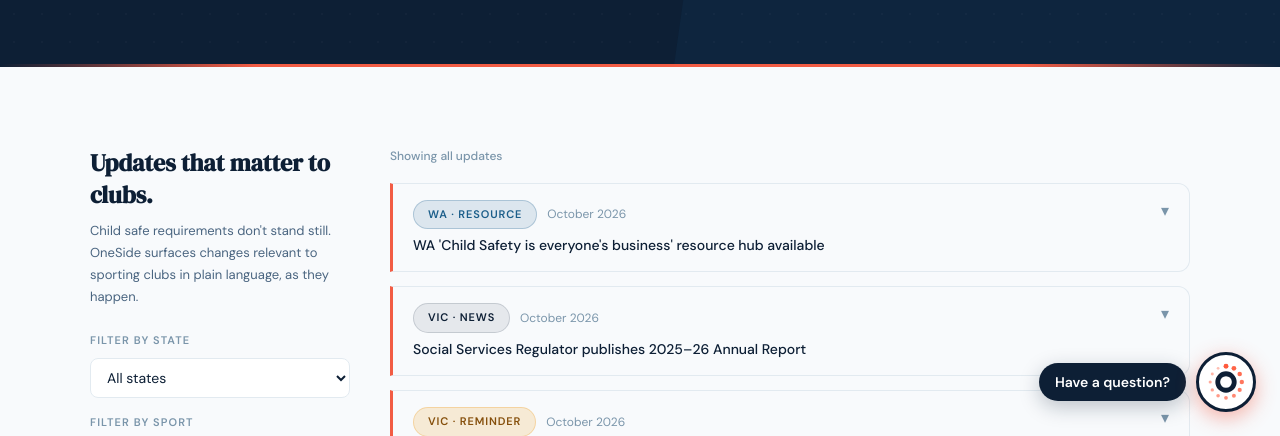
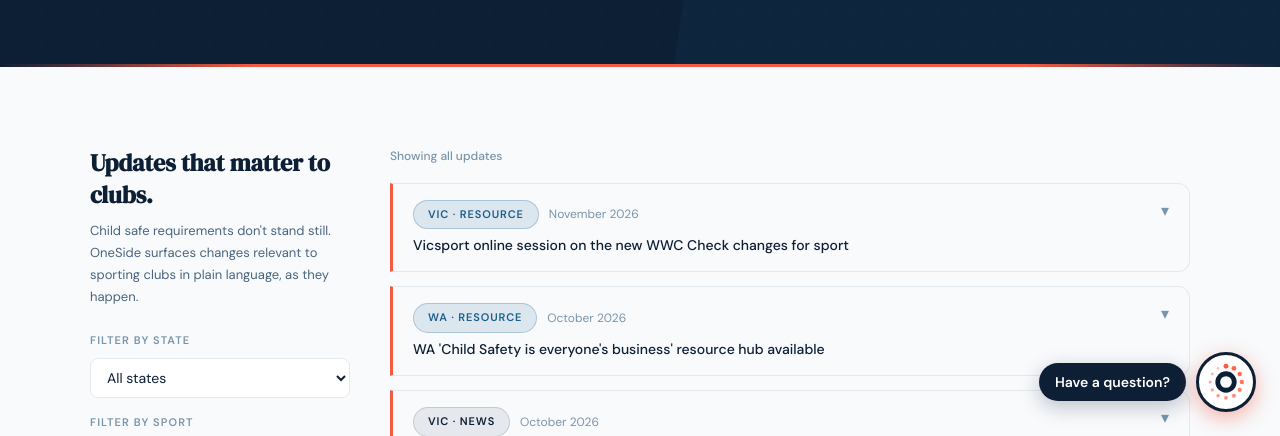
Before and after one commit to OneSideAus/OneSide-Australia-Website, a plain HTML site: page updates.html in a window 1280 px wide. Shown: the part 364-800 px from the top of the page. Drawn offline with nearby package versions, Linux system fonts and the light colour scheme.

Commit message:
Add update: Vicsport online session on the new WWC Check changes for sport

```diff
--- a/updates.html
+++ b/updates.html
@@ -129,6 +129,7 @@
         <div>
           <div style="font-size:12px;font-weight:500;color:var(--text-light);margin-bottom:16px;" id="updates-count">Showing all updates</div>
           <div id="updates-list">
+            <div class="update-card" data-region="vic" data-sport="all" data-sortdate="2026-11"><div class="uc-head" onclick="toggleUpdate(this.closest('.update-card'))"><div class="uc-head-inner"><div class="uc-meta"><span class="uc-tag t-resource">VIC · Resource</span><span class="uc-date">November 2026</span></div><h5>Vicsport online session on the new WWC Check changes for sport</h5></div><span class="uc-chevron">▾</span></div><div class="uc-body"><p>Vicsport is running a free online Child Safe Sport Community of Practice on Monday 16 November 2026, 10:30am to 12:00pm, on the Working with Children Check changes that started on 19 October 2026. It will cover WWC Connect, the mandatory child safety training and how to put the changes into practice in sporting organisations, clubs and associations. Registrations close at 11:55pm on 15 November 2026.</p><a href="https://www.vicsport.com.au/events/388720" class="uc-source-link" target="_blank" rel="noopener">Read more at Vicsport ↗</a></div></div>
             <div class="update-card" data-region="wa" data-sport="all" data-sortdate="2026-10"><div class="uc-head" onclick="toggleUpdate(this.closest('.update-card'))"><div class="uc-head-inner"><div class="uc-meta"><span class="uc-tag t-resource">WA · Resource</span><span class="uc-date">October 2026</span></div><h5>WA &#39;Child Safety is everyone&#39;s business&#39; resource hub available</h5></div><span class="uc-chevron">▾</span></div><div class="uc-body"><p>The Department of Communities has a &#39;Child Safety is everyone&#39;s business&#39; page with child safe resources for organisations, families and young people, including how organisations can prioritise the safety of children. The 10 National Principles for Child Safe Organisations are not yet embedded into legislation for WA, but the WA Government has committed to introducing a Child Safe Standards Scheme with Ombudsman WA leading its design.</p><a href="https://www.wa.gov.au/organisation/department-of-communities/child-safety-everyones-business" class="uc-source-link" target="_blank" rel="noopener">Read more at Department of Communities (WA) ↗</a></div></div>
             <div class="update-card" data-region="vic" data-sport="all" data-sortdate="2026-10"><div class="uc-head" onclick="toggleUpdate(this.closest('.update-card'))"><div class="uc-head-inner"><div class="uc-meta"><span class="uc-tag t-news">VIC · News</span><span class="uc-date">October 2026</span></div><h5>Social Services Regulator publishes 2025–26 Annual Report</h5></div><span class="uc-chevron">▾</span></div><div class="uc-body"><p>The Social Services Regulator (SSR) has published its second annual report, covering the 2025–26 financial year. The report highlights the SSR&#39;s progress following the Rapid Child Safety Review, with an expansion of the SSR&#39;s remit to include delivering the Working with Children Check, NDIS Worker Screening Check, the Reportable Conduct Scheme and taking a greater role in upholding the Child Safe Standards.</p><a href="https://www.vic.gov.au/social-services-regulator-2025-26-annual-report" class="uc-source-link" target="_blank" rel="noopener">Read more at Social Services Regulator ↗</a></div></div>
             <div class="update-card" data-region="vic" data-sport="all" data-sortdate="2026-10"><div class="uc-head" onclick="toggleUpdate(this.closest('.update-card'))"><div class="uc-head-inner"><div class="uc-meta"><span class="uc-tag t-reminder">VIC · Reminder</span><span class="uc-date">October 2026</span></div><h5>Unfinished WWC Check applications may be deleted from 19 October</h5></div><span class="uc-chevron">▾</span></div><div class="uc-body"><p>Anyone who starts an online Working with Children Check application but doesn&#39;t complete it, including verifying their identity, before Monday 19 October 2026 may have their application deleted. They will then need to start a new application and complete the mandatory child safety training.</p><a href="https://www.vic.gov.au/working-with-children-check" class="uc-source-link" target="_blank" rel="noopener">Read more at Social Services Regulator (Victoria) ↗</a></div></div>
```
